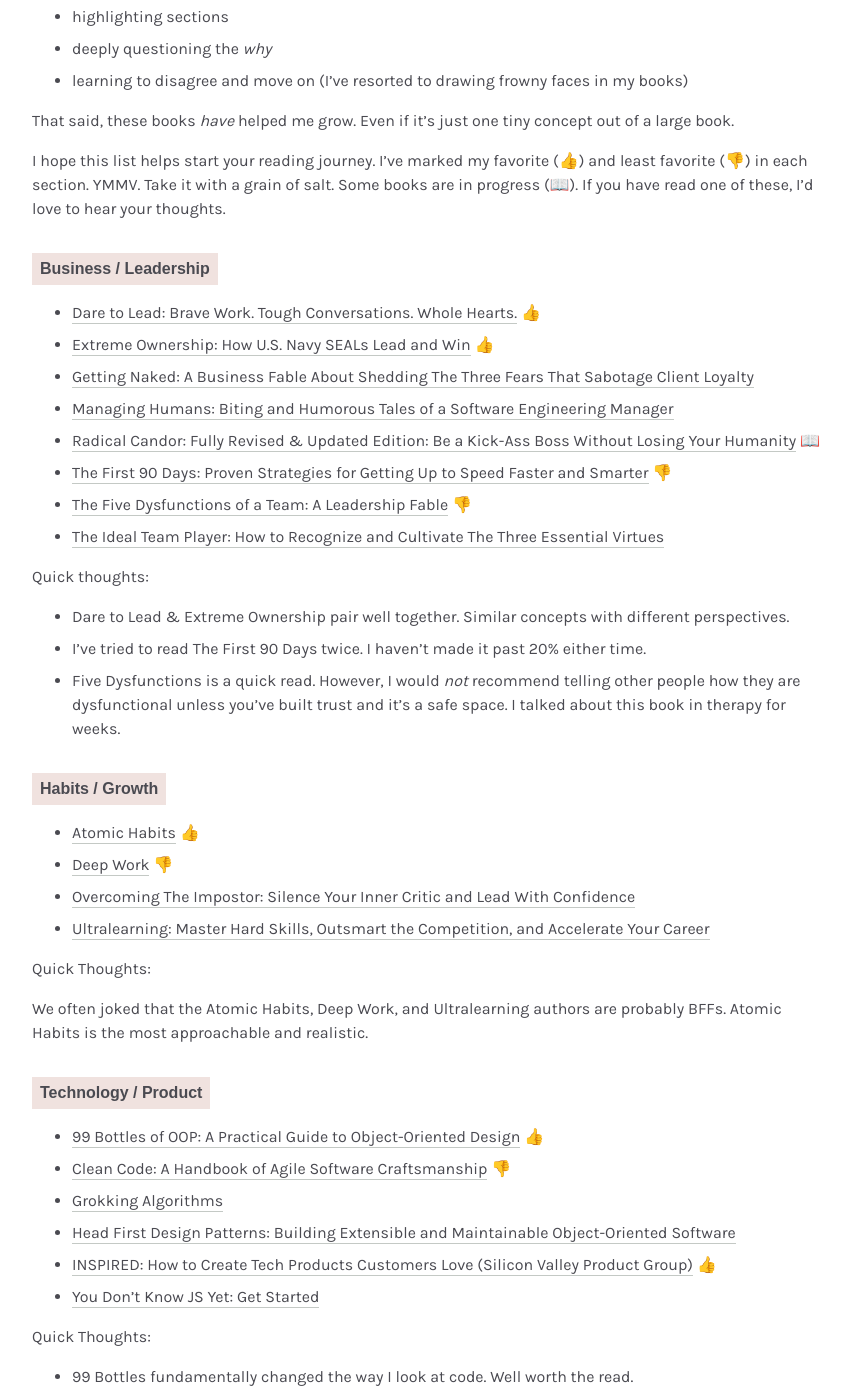
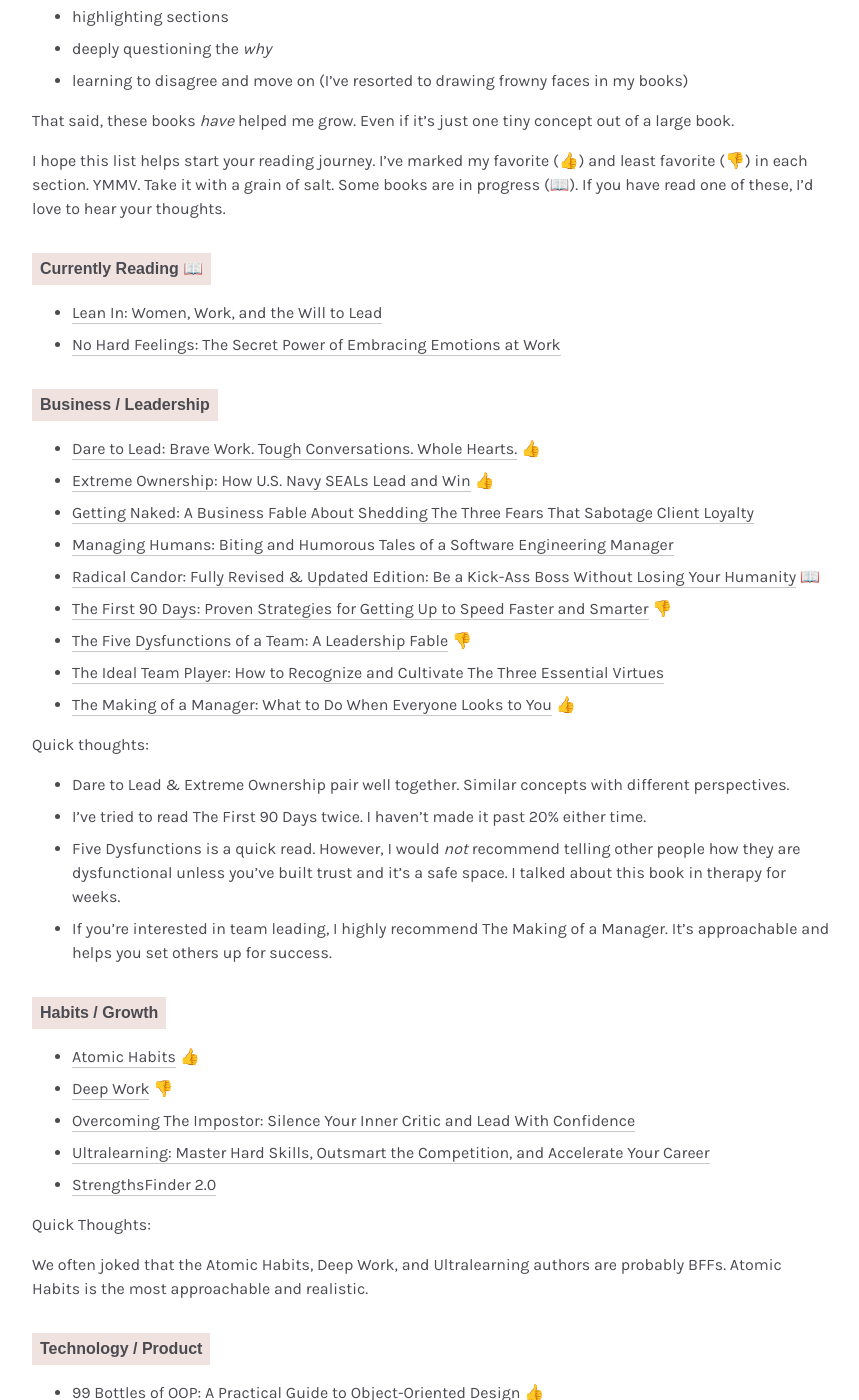
Before and after one commit to abbyfleming/abbyfleming.github.io, a Jekyll site: the page built from _posts/2024-07-03-book-recommendations.md, in a window 1280 px wide and 1400 px high, scrolled down 564 px. Shown: the whole window, without its empty margins (208-1067 px from the left). Built offline with Jekyll 4.4.1, drawn with Linux system fonts in a browser that asks for light colours; some web fonts are replaced; our own code applies the rules of GitHub Pages for plain Markdown files; some of the changed text lies outside the part shown.

Commit message:
Update 2024-07-03-book-recommendations.md

```diff
--- a/_posts/2024-07-03-book-recommendations.md
+++ b/_posts/2024-07-03-book-recommendations.md
@@ -21,6 +21,12 @@ Some books are in progress (📖).
 If you have read one of these, I'd love to hear your thoughts.
 
 
+### Currently Reading 📖
+
+- [Lean In: Women, Work, and the Will to Lead](https://www.amazon.com/Lean-Women-Work-Will-Lead/dp/0385349947)
+- [No Hard Feelings: The Secret Power of Embracing Emotions at Work](https://www.amazon.com/dp/0525533834/)
+
+
 ### Business / Leadership
 
 - [Dare to Lead: Brave Work. Tough Conversations. Whole Hearts.](https://www.amazon.com/dp/0399592520)  👍
@@ -31,12 +37,14 @@ If you have read one of these, I'd love to hear your thoughts.
 - [The First 90 Days: Proven Strategies for Getting Up to Speed Faster and Smarter](https://www.amazon.com/dp/1422188612) 👎
 - [The Five Dysfunctions of a Team: A Leadership Fable](https://www.amazon.com/dp/B000079XXR) 👎
 - [The Ideal Team Player: How to Recognize and Cultivate The Three Essential Virtues](https://www.amazon.com/Ideal-Team-Player-Recognize-Cultivate/dp/1119209595)
+- [The Making of a Manager: What to Do When Everyone Looks to You](https://www.amazon.com/Making-Manager-What-Everyone-Looks/dp/0735219567) 👍
 
 Quick thoughts:
 
 - Dare to Lead & Extreme Ownership pair well together. Similar concepts with different perspectives.
 - I've tried to read The First 90 Days twice. I haven't made it past 20% either time.
 - Five Dysfunctions is a quick read. However, I would _not_ recommend telling other people how they are dysfunctional unless you've built trust and it's a safe space. I talked about this book in therapy for weeks.
+- If you're interested in team leading, I highly recommend The Making of a Manager. It's approachable and helps you set others up for success.
 
 ### Habits / Growth
 
@@ -44,6 +52,7 @@ Quick thoughts:
 - [Deep Work](https://www.amazon.com/Deep-Work-Focused-Success-Distracted/dp/1455586692) 👎
 - [Overcoming The Impostor: Silence Your Inner Critic and Lead With Confidence](https://www.amazon.com/Overcoming-Impostor-Silence-Critic-Confidence-ebook/dp/B08S77FDPD/)
 - [Ultralearning: Master Hard Skills, Outsmart the Competition, and Accelerate Your Career](https://www.amazon.com/Ultralearning-Master-Outsmart-Competition-Accelerate/dp/006285268X)
+- [StrengthsFinder 2.0](https://www.amazon.com/StrengthsFinder-2-0-Tom-Rath/dp/159562015X)
 
 Quick Thoughts:
 
```
Also changed, not shown: other parts of _posts/2024-07-03-book-recommendations.md (+1 -5 lines).
